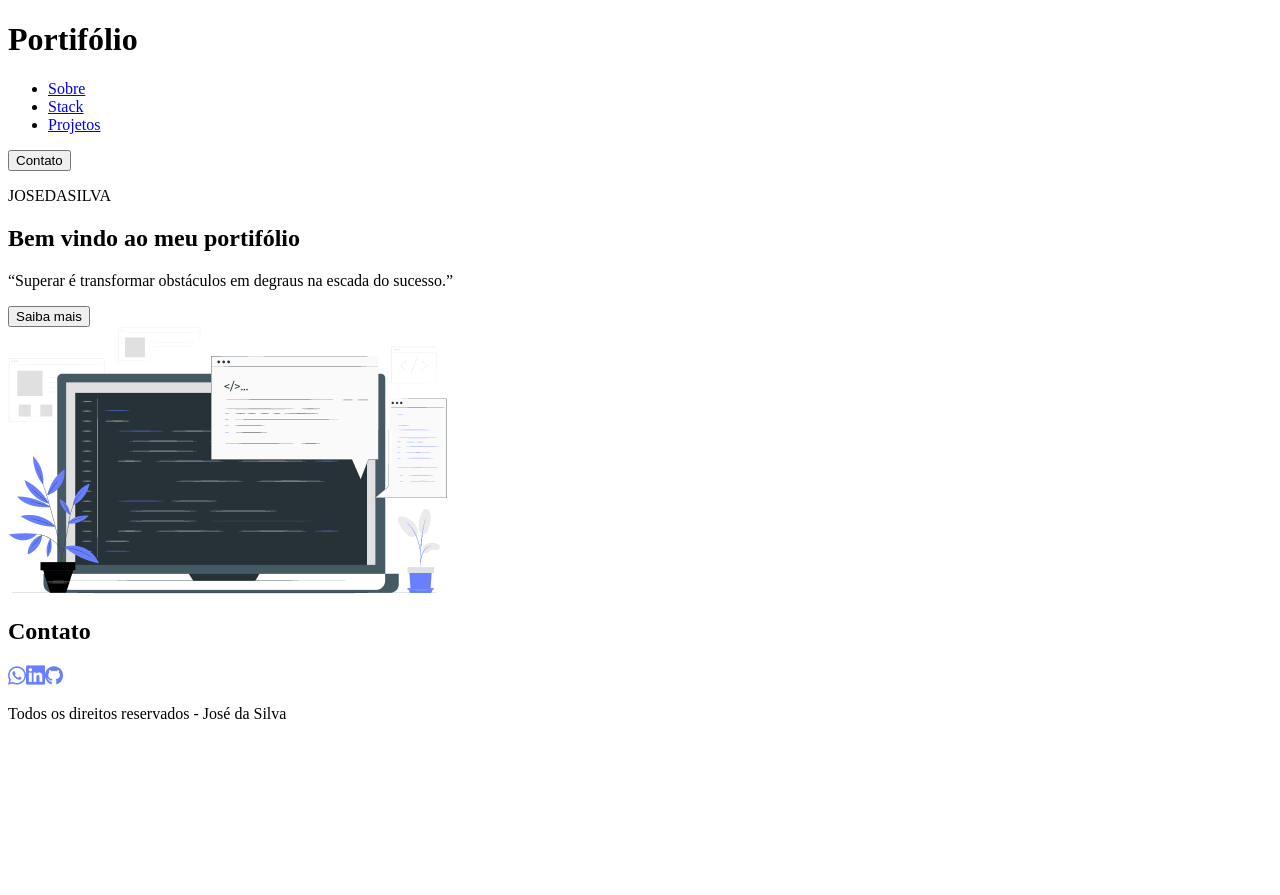
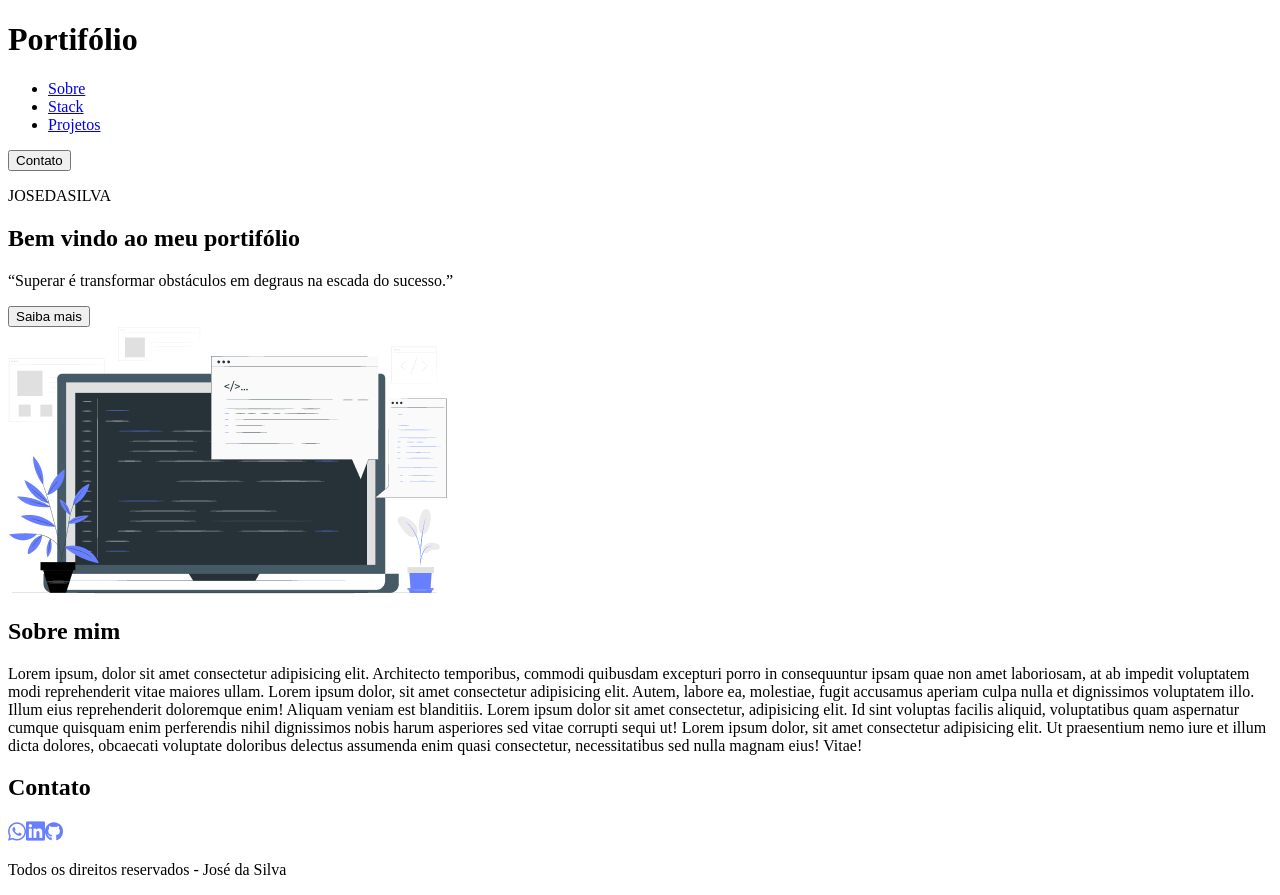
Before and after one commit to CodeBernardo/Portifolio-m3-CodeBernardo, a React (Vite) app: page / in a window 1280 px wide. Before the commit the page ends 800 px from the top, so only its background shows below. Built offline with nearby package versions, Linux system fonts and the light colour scheme.

Commit message:
fix: debugando codigo

```diff
--- a/src/App.jsx
+++ b/src/App.jsx
@@ -1,6 +1,7 @@
 import { PageTemplate } from './components/defaultTemplate/index';
 import { AboutSection } from './components/mainContent/aboutSection';
 import { BannerSection } from './components/mainContent/bannerSection';
+import { TechsSection } from './components/mainContent/techSection';
 
 function App() {
 
@@ -9,6 +10,7 @@ function App() {
       <PageTemplate>
         <BannerSection />
         <AboutSection />
+        <TechsSection />
       </PageTemplate>
     </>
   )
--- a/src/components/mainContent/aboutSection/index.jsx
+++ b/src/components/mainContent/aboutSection/index.jsx
@@ -1 +1,10 @@
-export const AboutSection = () => {}
+export const AboutSection = () => {
+  return (
+    <>
+      <section>
+        <h2>Sobre mim</h2>
+        <p>Lorem ipsum, dolor sit amet consectetur adipisicing elit. Architecto temporibus, commodi quibusdam excepturi porro in consequuntur ipsam quae non amet laboriosam, at ab impedit voluptatem modi reprehenderit vitae maiores ullam. Lorem ipsum dolor, sit amet consectetur adipisicing elit. Autem, labore ea, molestiae, fugit accusamus aperiam culpa nulla et dignissimos voluptatem illo. Illum eius reprehenderit doloremque enim! Aliquam veniam est blanditiis. Lorem ipsum dolor sit amet consectetur, adipisicing elit. Id sint voluptas facilis aliquid, voluptatibus quam aspernatur cumque quisquam enim perferendis nihil dignissimos nobis harum asperiores sed vitae corrupti sequi ut! Lorem ipsum dolor, sit amet consectetur adipisicing elit. Ut praesentium nemo iure et illum dicta dolores, obcaecati voluptate doloribus delectus assumenda enim quasi consectetur, necessitatibus sed nulla magnam eius! Vitae!</p>
+      </section>
+    </>
+  )
+}
--- /dev/null
+++ b/src/components/mainContent/techSection/fragments/techCard/index.jsx
@@ -0,0 +1,16 @@
+
+import { technologies } from './../../../../../data/technologies';
+
+export const TechCard = () => {
+  return (
+    <>
+    {technologies.map((tech) => {
+      <li>
+        <img src={tech.img} alt={`${tech.name} icon`} />
+        <p>{tech.name}</p>
+      </li>
+    })}
+    </>
+
+  )
+}
--- a/src/components/mainContent/techSection/index.jsx
+++ b/src/components/mainContent/techSection/index.jsx
@@ -0,0 +1,14 @@
+import { technologies } from "../../../data/technologies"
+import { TechCard } from "./fragments/techCard"
+
+export const TechsSection = () => {
+  return (
+
+    <section>
+      <ul>
+          <TechCard />
+      </ul>
+    </section>
+
+  )
+}
```
Also changed, not shown: src/components/mainContent/techSection/fragments/index.module.css (deleted), src/components/mainContent/techSection/fragments/techCard/index.module.css (added).
